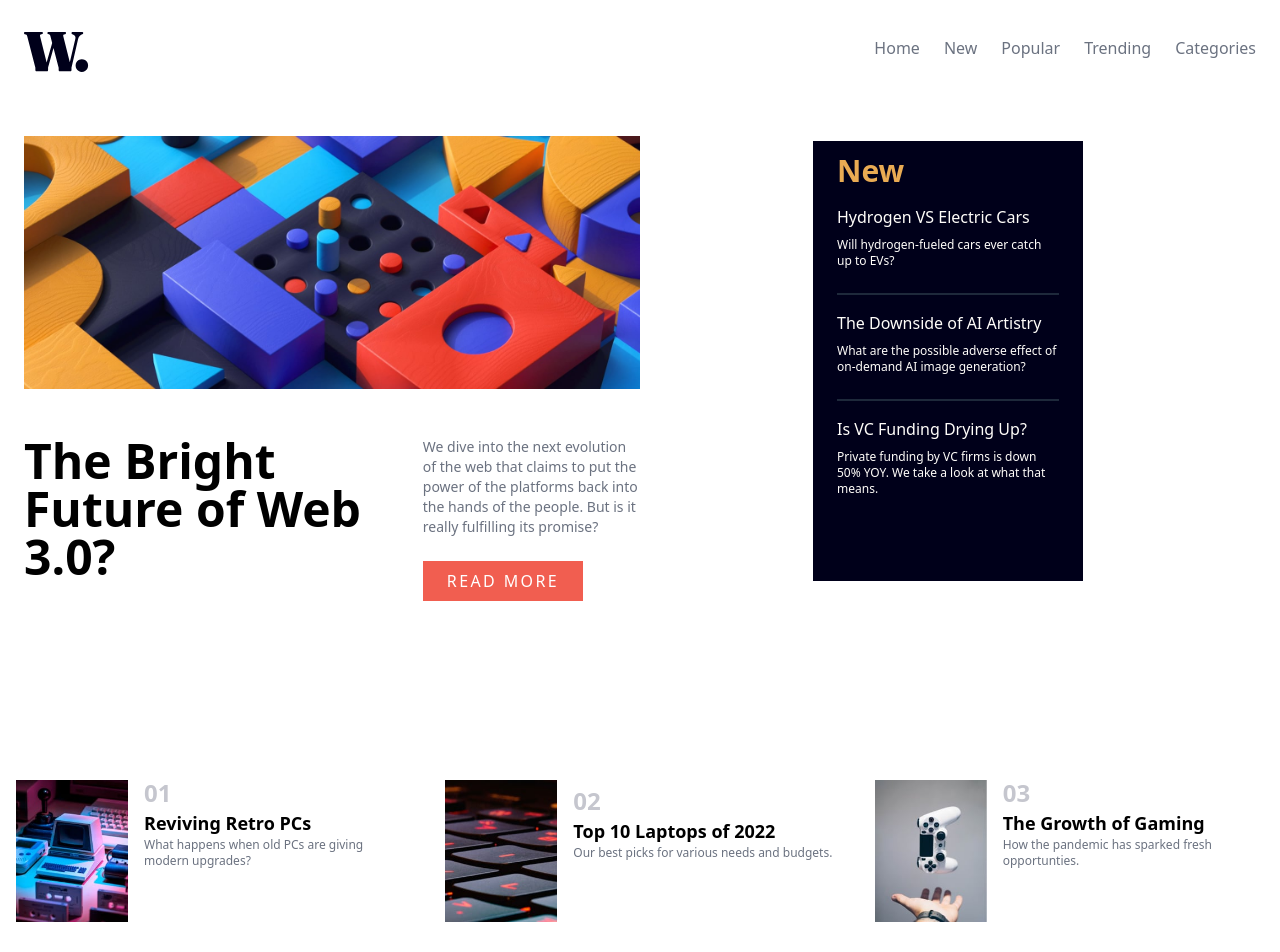
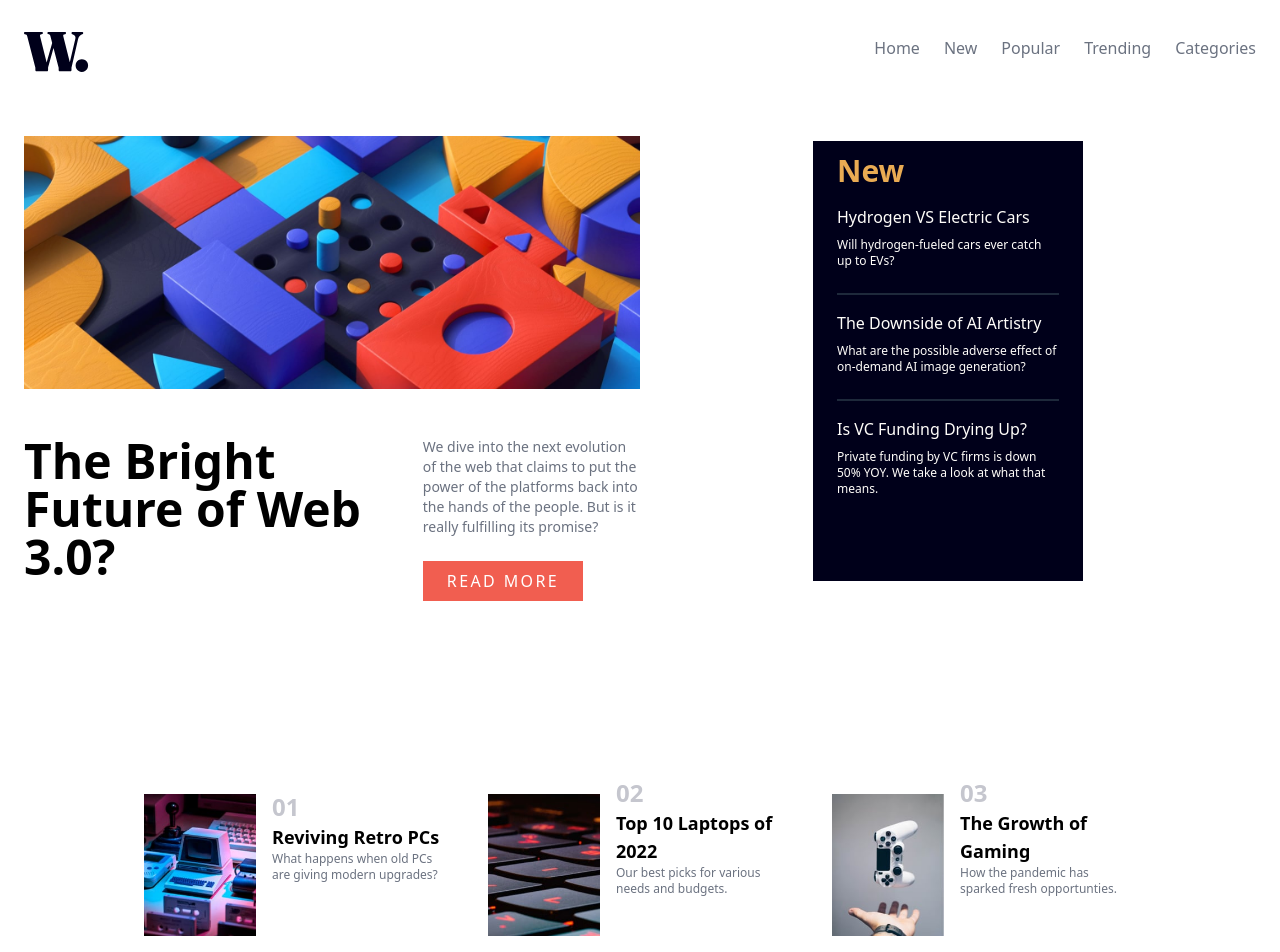
Before and after one commit to OsmanSamar/news-homepage-react, a React (Create React App) app: page / in a window 1280 px wide. Shown: the top 952 px of the page. Built offline with nearby package versions, Linux system fonts and the light colour scheme.

Commit message:
Added  ml-[10vw]

```diff
--- a/src/components/Testimonails.jsx
+++ b/src/components/Testimonails.jsx
@@ -5,8 +5,8 @@ import Gaming from "../assets/image-gaming-growth.jpg";
 
 const Testimonails = () => {
   return (
-    // max-w-7xl will apply a maximum width to the element on larger screens
-    <div className=" xl:max-w-7xl  mt-10 mb-12 mx-auto px-2  text-left cursor-pointer md:max-w-5xl   ">
+    // max-w-7xl will  xl:max-w-7xl md:max-w-5xl apply a maximum width to the element on larger screens
+    <div className="  ml-[10vw]  mt-10 mb-12 mx-auto px-2  text-left cursor-pointer md:max-w-5xl   ">
       {/* Testimonials Container */}
       <div className="flex flex-col  md:flex-row md:space-x-6">
         {/* Retro */}
```
